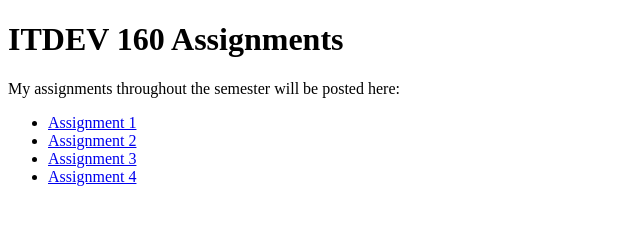
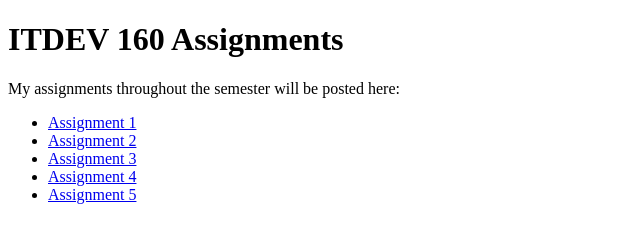
Before and after one commit to MichaelHerr-matc/MainIndex, a plain HTML site: page index.html in a window 1280 px wide. Shown: the whole page, without its empty margins (0-640 px from the left). Drawn offline with Linux system fonts and the light colour scheme.

Commit message:
Add files via upload

```diff
--- a/index.html
+++ b/index.html
@@ -20,6 +20,9 @@
       <li>
         <a href="Assignment-4/index.html">Assignment 4</a>
       </li>
+      <li>
+        <a href="Assignment-5/index.html">Assignment 5</a>
+      </li>
     </ul>
   </body>
 </html>
```
